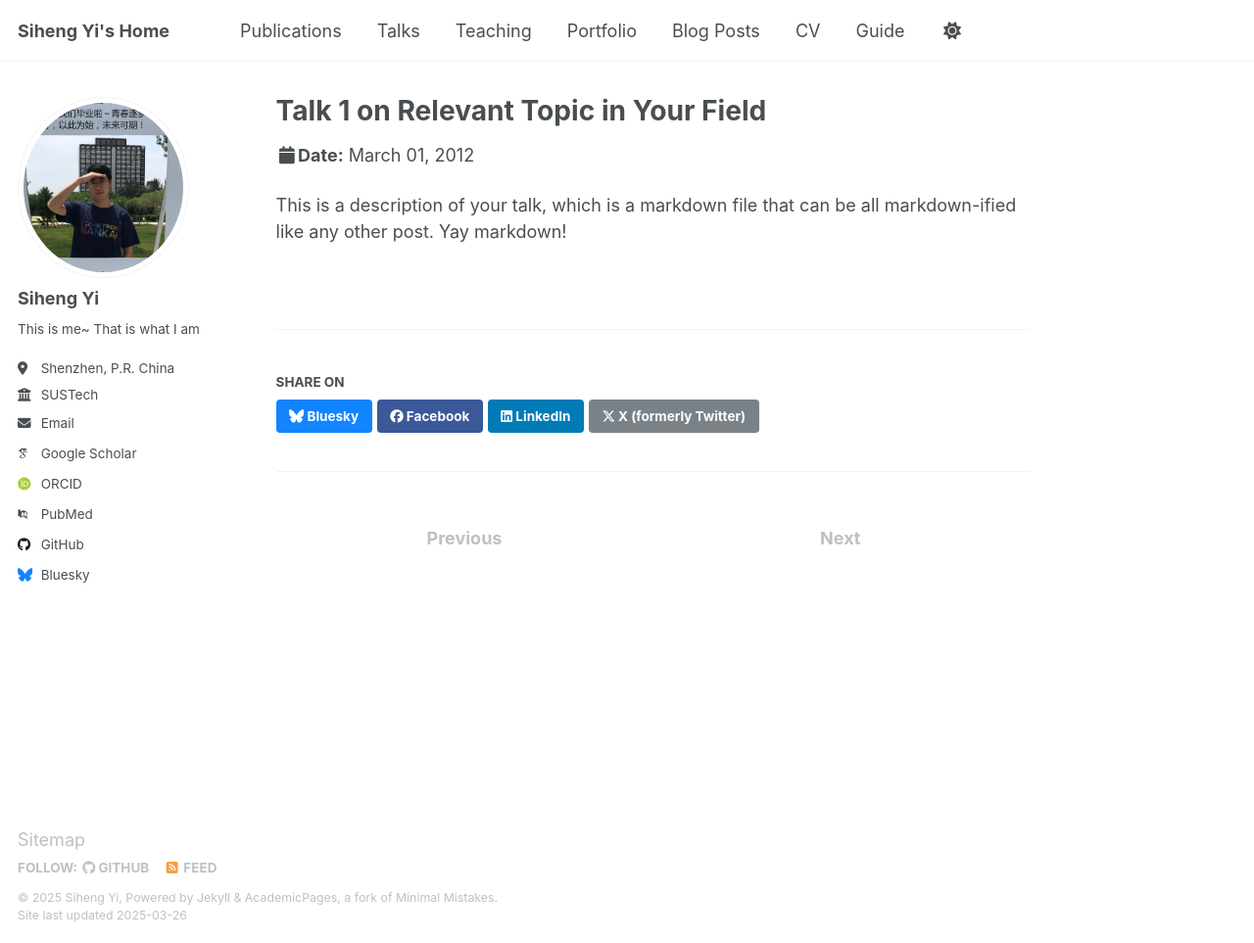
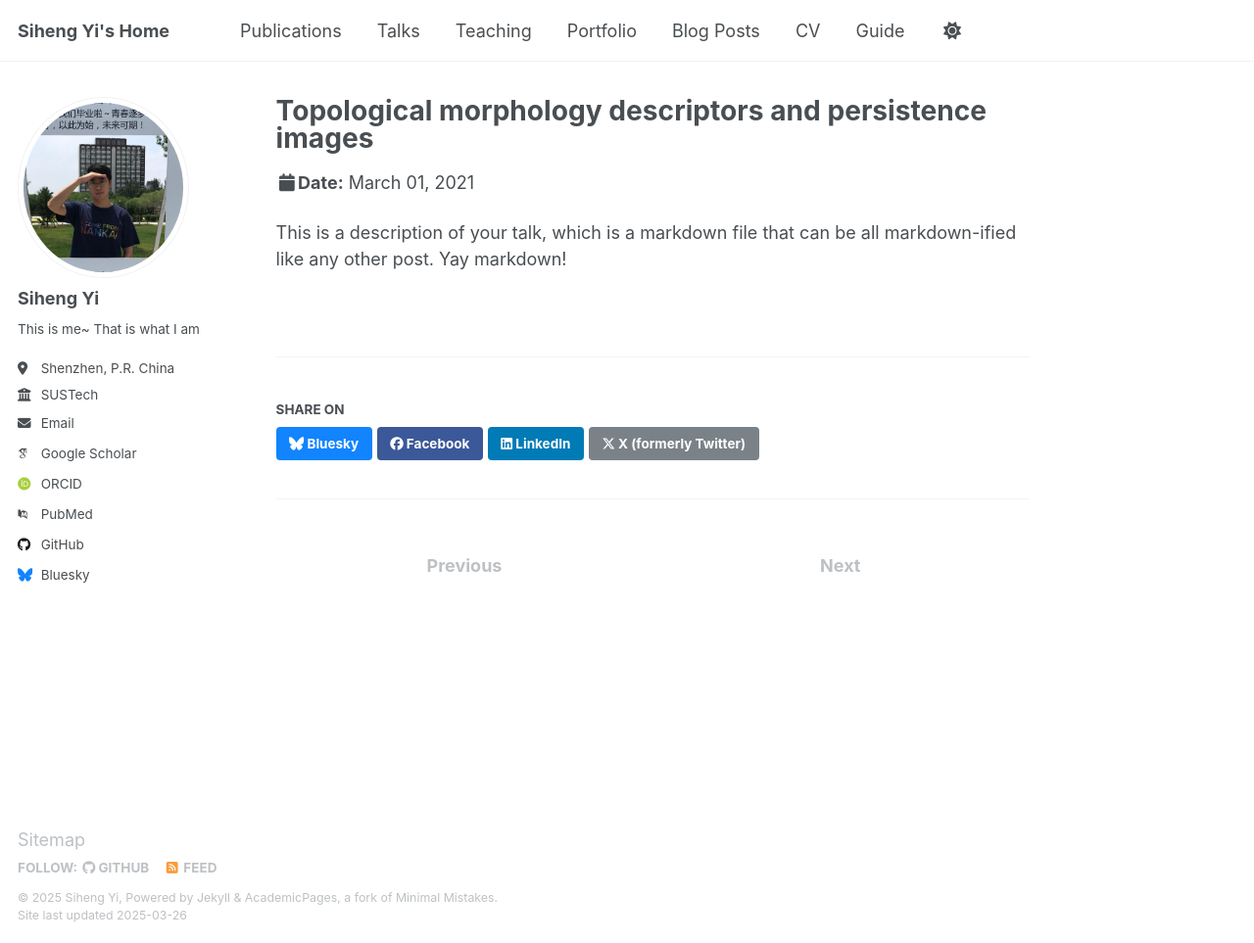
Before and after one commit to SihengYi/SihengYi.github.io, a Jekyll site: the page built from _talks/2021-03-01-talk-1.md, in a window 1280 px wide and 963 px high. Shown: the whole window at 98% size. Built offline with Jekyll 4.4.1, drawn with Linux system fonts in a browser that asks for light colours; some web fonts are replaced; a file with an impossible date is left out.

Commit message:
Update and rename 2012-03-01-talk-1.md to 2021-03-01-talk-1.md

```diff
--- a/_talks/2012-03-01-talk-1.md
+++ b/_talks/2021-03-01-talk-1.md
@@ -1,10 +1,10 @@
 ---
-title: "Talk 1 on Relevant Topic in Your Field"
+title: "Topological morphology descriptors and persistence images"
 collection: talks
 type: "Talk"
-permalink: /talks/2012-03-01-talk-1
-venue: "UC San Francisco, Department of Testing"
-date: 2012-03-01
+permalink: /talks/2021-03-01-talk-1
+venue: "Southern University of Science and Technology, Department of Mathematics"
+date: 2021-03-01
 location: "San Francisco, CA, USA"
 ---
 
```
